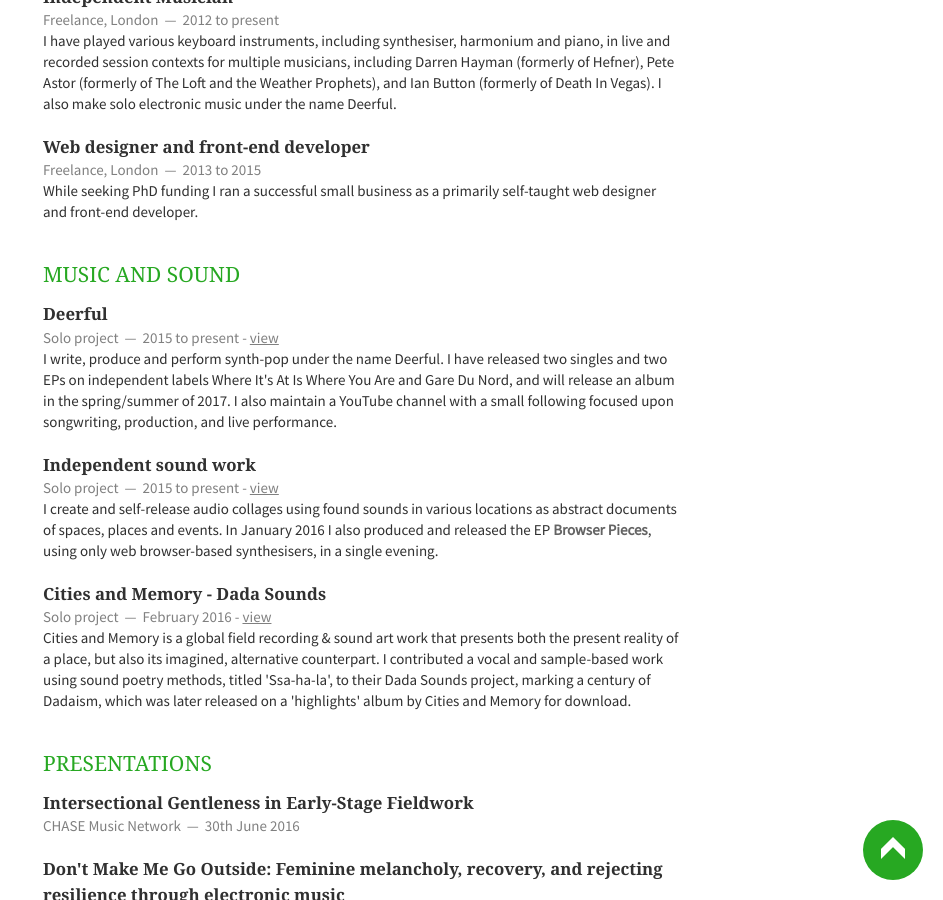
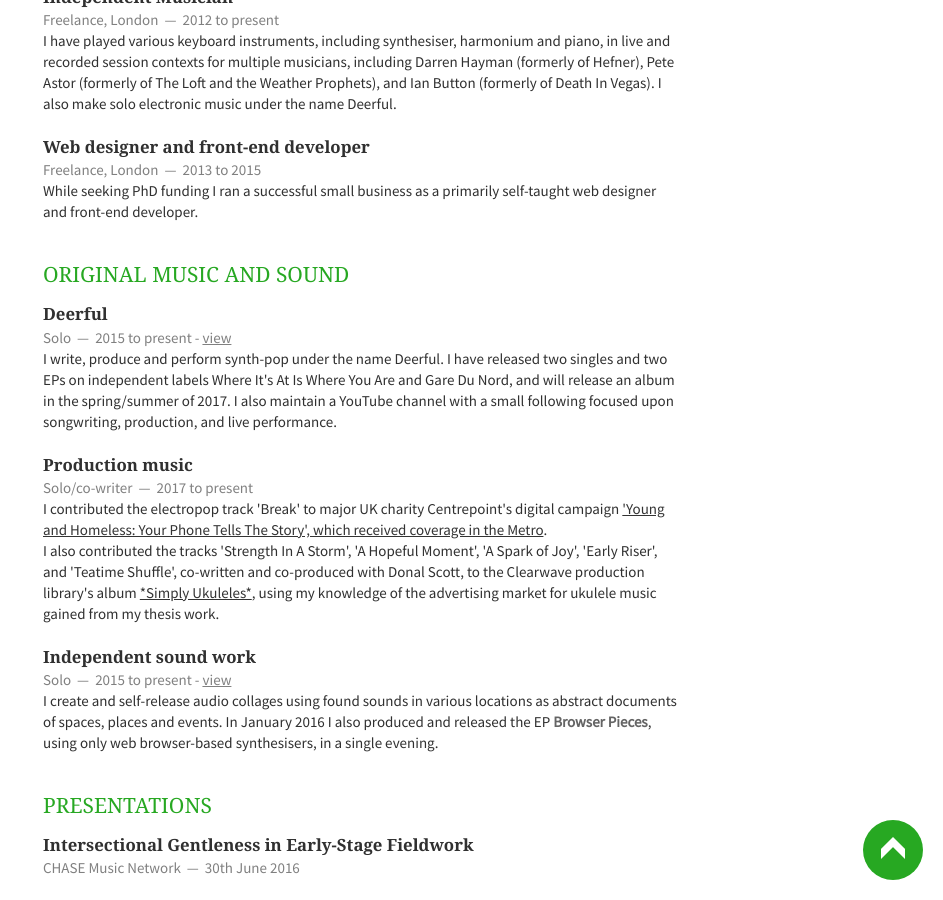
Before and after one commit to emmawinston/cv, a Jekyll site: the page built from index.html, in a window 1280 px wide and 900 px high, scrolled down 1248 px. Shown: the whole window, without its empty margins (337-1280 px from the left). Built offline with Jekyll 4.4.1, drawn with Linux system fonts in a browser that asks for light colours; nearby versions of some CDN libraries; Markdown is read by kramdown in place of the engine named in the settings; the list of posts is cut into pages by our own code.

Commit message:
added production music

```diff
--- a/_includes/music.html
+++ b/_includes/music.html
@@ -1,9 +1,9 @@
 <section class="eleven columns">
-    <h1>Music and sound</h1>
+    <h1>Original music and sound</h1>
     <article>
         <header>
             <h1>Deerful</h1>
-            <span><address>Solo project</address><time>2015 to present</time> - <a href="https://deerful.com">view</a></span>
+            <span><address>Solo</address><time>2015 to present</time> - <a href="https://deerful.com">view</a></span>
         </header>
         <p>
            I write, produce and perform synth-pop under the name Deerful. I have released two singles and two EPs on independent labels Where It's At Is Where You Are and Gare Du Nord, and will release an album in the spring/summer of 2017. I also maintain a YouTube channel with a small following focused upon songwriting, production, and live performance.
@@ -11,20 +11,25 @@
     </article>
     <article>
         <header>
+            <h1>Production music</h1>
+            <span><address>Solo/co-writer</address><time>2017 to present</time></span>
+        </header>
+        <p>
+        I contributed the electropop track 'Break' to major UK charity Centrepoint's digital campaign <a href="http://metro.co.uk/2017/02/15/video-shows-the-heartbreaking-choices-homeless-people-face-every-day-6450902/?ito=facebook">'Young and Homeless: Your Phone Tells The Story', which received coverage in the Metro</a>.</p>
+
+        <p>I also contributed the tracks 'Strength In A Storm', 'A Hopeful Moment', 'A Spark of Joy', 'Early Riser', and 'Teatime Shuffle', co-written and co-produced with Donal Scott, to the Clearwave production library's album <a href="http://www.clearwavemusic.com/music/cwm0057-simply-ukueles">*Simply Ukuleles*</a>, using my knowledge of the advertising market for ukulele music gained from my thesis work.</p>
+
+        </p>
+    </article>
+    <article>
+        <header>
             <h1>Independent sound work</h1>
-            <span><address>Solo project</address><time>2015 to present</time> - <a href="http://deerful.audio">view</a></span>
+            <span><address>Solo</address><time>2015 to present</time> - <a href="http://deerful.audio">view</a></span>
         </header>
         <p>
         I create and self-release audio collages using found sounds in various locations as abstract documents of spaces, places and events. In January 2016 I also produced and released the EP <em>Browser Pieces</em>, using only web browser-based synthesisers, in a single evening.
         </p>
     </article>
-    <article>
-        <header>
-            <h1>Cities and Memory - Dada Sounds</h1>
-            <span><address>Solo project</address><time>February 2016</time> - <a href="https://citiesandmemory.bandcamp.com/album/dada-sounds">view</a></span>
-        </header>
-        <p>
-       Cities and Memory is a global field recording &amp; sound art work that presents both the present reality of a place, but also its imagined, alternative counterpart. I contributed a vocal and sample-based work using sound poetry methods, titled 'Ssa-ha-la', to their Dada Sounds project, marking a century of Dadaism, which was later released on a 'highlights' album by Cities and Memory for download.
-    </article>
+
 
 </section>
```
